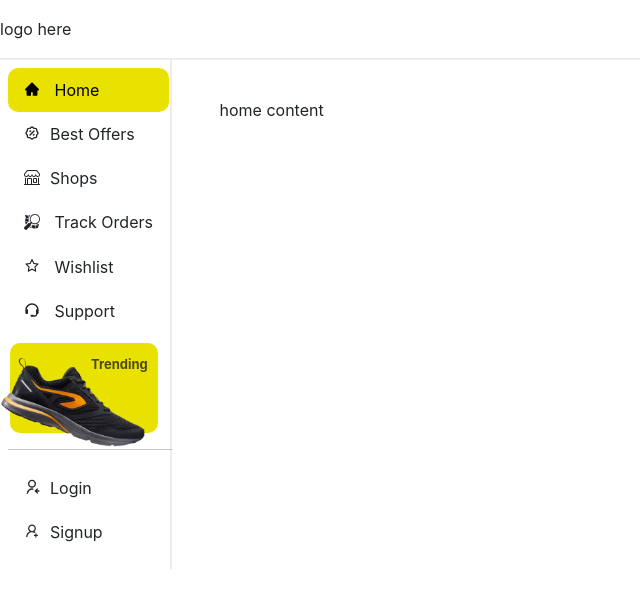
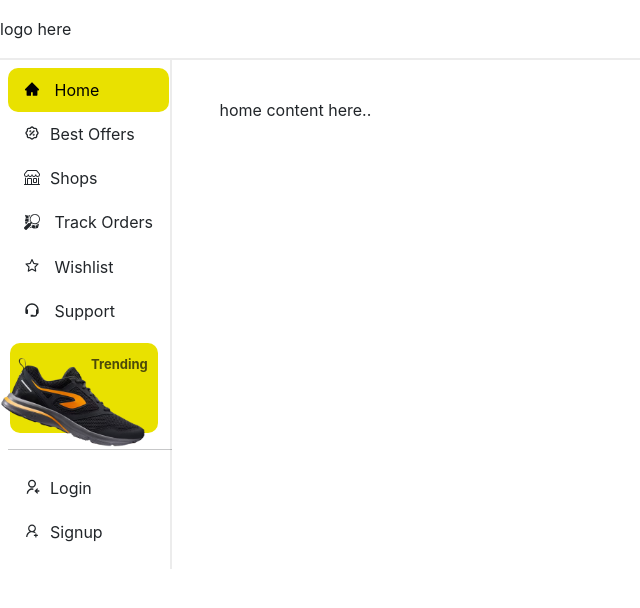
Before and after one commit to vardhanreddy27/sAir, a React (Create React App) app in the folder sair/: page / in a window 1280 px wide. Shown: the top 608 px of the page, without its empty margins (0-640 px from the left). Built offline with nearby package versions, Linux system fonts and the light colour scheme.

Commit message:
check git pull

```diff
--- a/sair/src/components/HeroBanner.tsx
+++ b/sair/src/components/HeroBanner.tsx
@@ -1,7 +1,7 @@
 import React from "react";
 
 function HeroBanner() {
-  return <div className="hero p-5 stick ">home content</div>;
+  return <div className="hero p-5 stick ">home content here..</div>;
 }
 
 export default HeroBanner;
```
